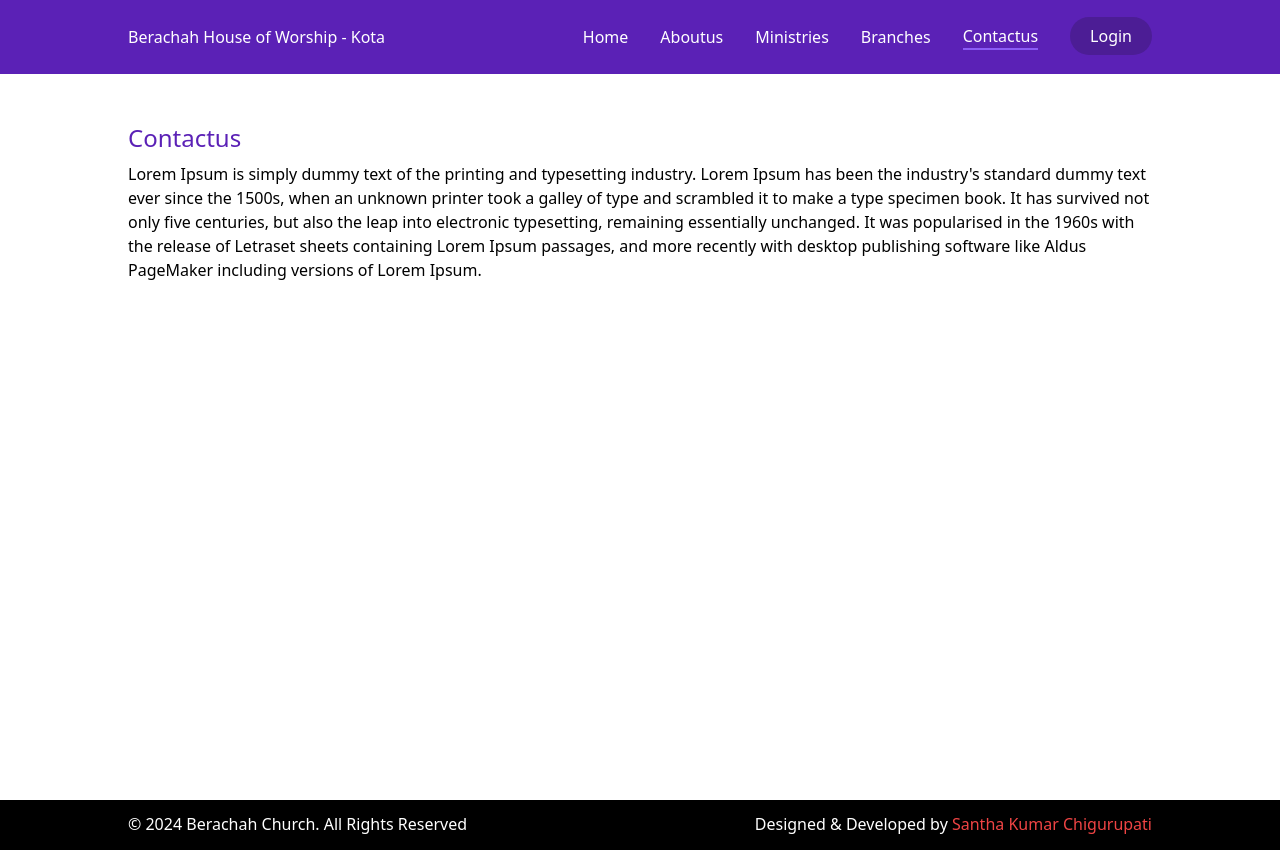
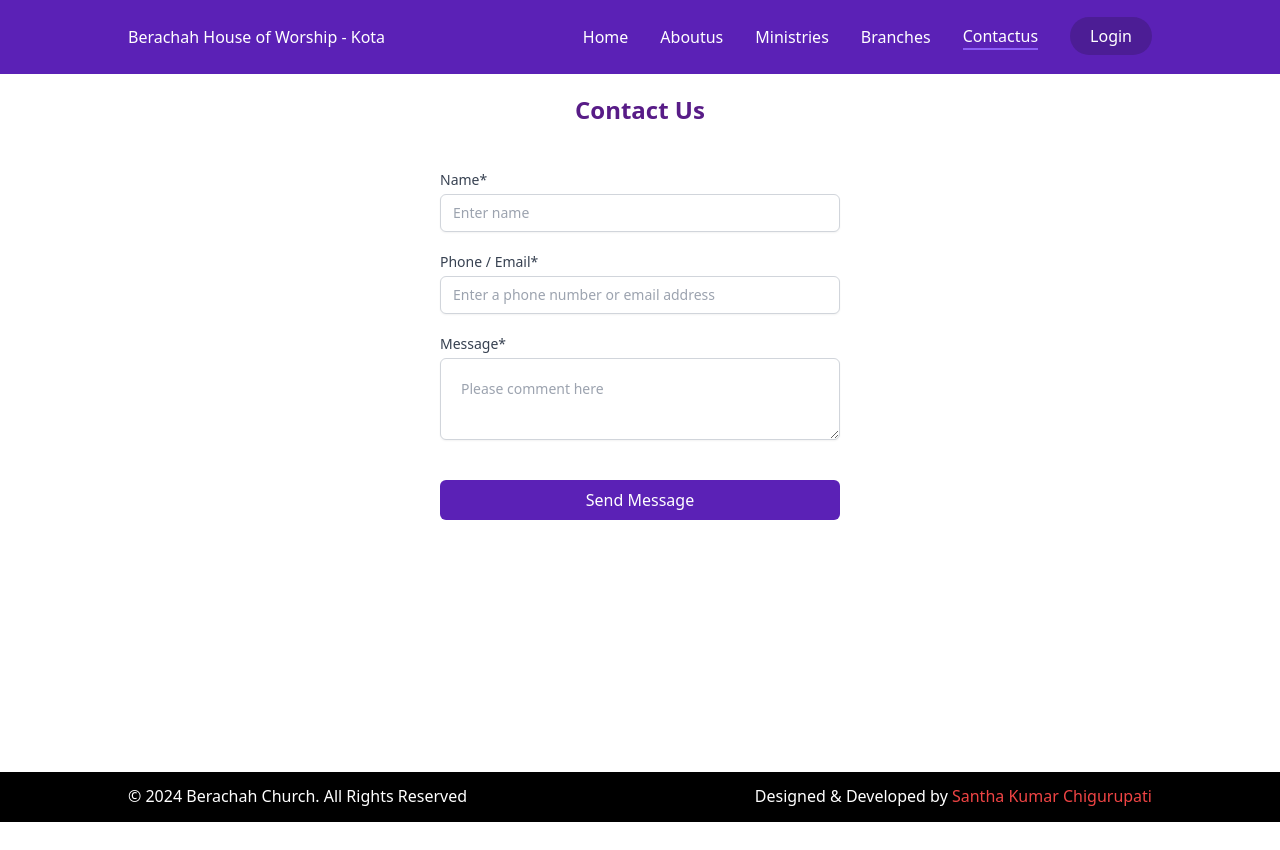
Before and after one commit to itsjohnuser/berachah-house-of-worship, a React (Create React App) app: page /contactus in a window 1280 px wide. After the commit the page ends 822 px from the top, so only its background shows below. Built offline with nearby package versions, Linux system fonts and the light colour scheme.

Commit message:
contact form layout

```diff
--- a/src/components/Contactus.js
+++ b/src/components/Contactus.js
@@ -1,12 +1,111 @@
-import React from "react";
+import React,{useState} from "react";
 
 const Contactus = () => {
+
+  const [Name,setName]=useState("");
+  const [Email,setEmail]=useState("");
+  const [Message,setMessage]=useState("");
+
+  const handleSubmit=(e)=>{
+    e.preventDefault();
+    // send the form data to your server here
+
+    //after submission reset the form
+
+    setName("");
+    setEmail("");
+    setMessage("")
+
+  }
+
+
+
   return (
-    <div className="w-full md:w-[1024px] mx-auto my-5 md:my-12 p-5 md:p-0">
-        <h1 className="text-2xl text-violet-800 mb-2">Contactus</h1>
-        <p>Lorem Ipsum is simply dummy text of the printing and typesetting industry. Lorem Ipsum has been the industry's standard dummy text ever since the 1500s, when an unknown printer took a galley of type and scrambled it to make a type specimen book. It has survived not only five centuries, but also the leap into electronic typesetting, remaining essentially unchanged. It was popularised in the 1960s with the release of Letraset sheets containing Lorem Ipsum passages, and more recently with desktop publishing software like Aldus PageMaker including versions of Lorem Ipsum.</p>
+    <>
+
+      <h1 className="text-2xl font-bold text-center text-purple-900 mt-5" >Contact Us</h1>
+      <div className="w-full md:w-[1024px] mx-auto p-12 md:py-10">
+      <form className=" form w-full md:w-[400px] mx-auto " onSubmit={handleSubmit}>
+
+        <div className="mt-1 ">
+          <label
+            htmlFor="name"
+            className="block text-sm font-medium text-gray-700 ">
+            Name*
+          </label>
+          <div className="mt-1 ">
+            <input
+              type="text"
+              id="name"
+              name="name"
+              autoComplete="name"
+              placeholder="Enter name"
+              value={Name}
+              onChange={(e) => setName(e.target.value)}
+              className="block w-full px-3 py-2 border border-gray-300 rounded-md shadow-sm focus:outline-none focus:ring-violet-500 focus:border-violet-500 sm:text-sm" required
+
+            />
+          </div>
+
+        </div>
+
+        <div className="mt-5 ">
+          <label
+            htmlFor="Phone Number"
+            className="block text-sm font-medium text-gray-700 ">
+            Phone / Email*
+          </label>
+          <div className="mt-1">
+            <input
+              type="tele"
+              placeholder="Enter a phone number or email address"
+              id="tel"
+              name="phoneNumber"
+              autoComplete="phoneNumber"
+              value={Email}
+              onChange={(e) => setEmail(e.target.value)}
+              className="block w-full px-3 py-2 border border-gray-300 rounded-md shadow-sm focus:outline-none focus:ring-violet-500 focus:border-violet-500 sm:text-sm"
+              required
+            />
+          </div>
+        </div>
+
+          <div className="mt-5 ">
+            <label
+              htmlFor="Message"
+              className="block text-sm font-medium text-gray-700 ">
+              Message*
+            </label>
+            <div className="mt-1 ">
+              <textarea class="block w-full
+               px-5 py-5 border border-gray-300 rounded-md shadow-sm focus:outline-none focus:ring-violet-500 focus:border-violet-500 sm:text-sm" placeholder="Please comment here " required
+              value={Message}
+              onChange={(e) => setMessage(e.target.value)}
+
+              ></textarea>
+            </div>
+
+          </div>
+
+          <div className="flex items-center justify-center mt-5">
+              <button type="submit" className="bg-violet-800 text-white px-5 py-2 rounded-md w-full my-5 focus:border-none focus:outline-none ">
+                Send Message
+              </button>
+            </div>
+
+
+
+
+
+      </form>
+
       </div>
+
+
+    </>
   );
+
+
 };
 
 export default Contactus;
```
